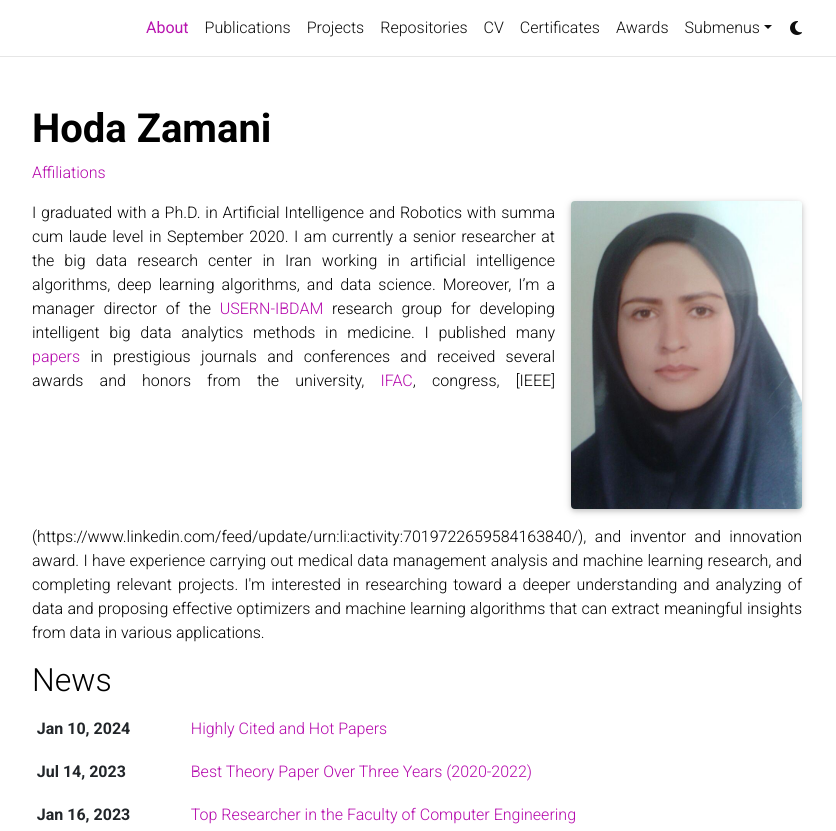
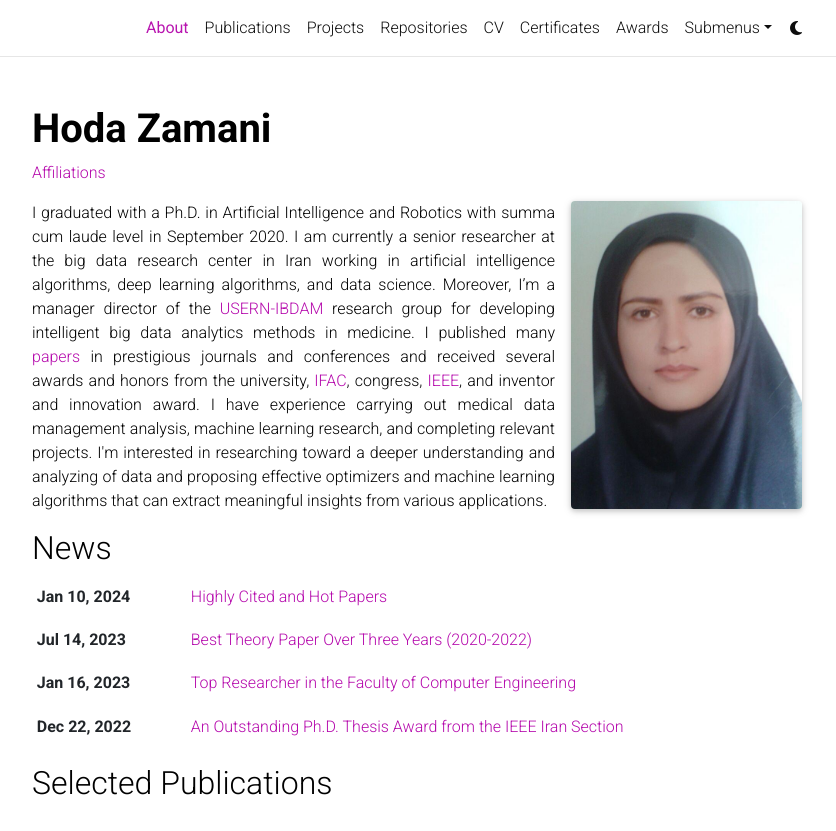
Before and after one commit to HodaZamani/HodaZamani.github.io, a Jekyll site: the page built from _pages/about.md, in a window 1280 px wide and 1252 px high, cut to the strip 0-831 px from the top of the window. Shown: the whole strip, without its empty margins (223-1059 px from the left). Built offline with Jekyll 4.4.1, drawn with Linux system fonts in a browser that asks for light colours; full-size pictures stand in for the smaller copies a plugin makes; comment, search, counter and statistics services are not loaded; a style sheet for code colours, icons or effects is not loaded.

Commit message:
Update about.md

```diff
--- a/_pages/about.md
+++ b/_pages/about.md
@@ -17,4 +17,4 @@
 selected_papers: true # includes a list of papers marked as "selected={true}"
 social: true  # includes social icons at the bottom of the page
 ---
-<p align="justify">I graduated with a Ph.D. in Artificial Intelligence and Robotics with summa cum laude level in September 2020. I am currently a senior researcher at the big data research center in Iran working in artificial intelligence algorithms, deep learning algorithms, and data science. Moreover, I’m a manager director of the <a href="https://usern.tums.ac.ir/Group/Info/IBDAM">USERN-IBDAM</a> research group for developing intelligent big data analytics methods in medicine. I published many <a href="https://scholar.google.com/citations?user=bpZOZWsAAAAJ&hl=en">papers</a> in prestigious journals and conferences and received several awards and honors from the university, <a href="https://https://www.linkedin.com/feed/update/urn:li:activity:7127866223802929153/">IFAC</a>, congress, [IEEE](https://www.linkedin.com/feed/update/urn:li:activity:7019722659584163840/), and inventor and innovation award. I have experience carrying out medical data management analysis and machine learning research, and completing relevant projects. I'm interested in researching toward a deeper understanding and analyzing of data and proposing effective optimizers and machine learning algorithms that can extract meaningful insights from data in various applications.
+<p align="justify">I graduated with a Ph.D. in Artificial Intelligence and Robotics with summa cum laude level in September 2020. I am currently a senior researcher at the big data research center in Iran working in artificial intelligence algorithms, deep learning algorithms, and data science. Moreover, I’m a manager director of the <a href="https://usern.tums.ac.ir/Group/Info/IBDAM">USERN-IBDAM</a> research group for developing intelligent big data analytics methods in medicine. I published many <a href="https://scholar.google.com/citations?user=bpZOZWsAAAAJ&hl=en">papers</a> in prestigious journals and conferences and received several awards and honors from the university, <a href="https://www.linkedin.com/feed/update/urn:li:activity:7127866223802929153/">IFAC</a>, congress, <a href="https://www.linkedin.com/feed/update/urn:li:activity:7019722659584163840/">IEEE</a>, and inventor and innovation award. I have experience carrying out medical data management analysis, machine learning research, and completing relevant projects. I'm interested in researching toward a deeper understanding and analyzing of data and proposing effective optimizers and machine learning algorithms that can extract meaningful insights from various applications.
```
